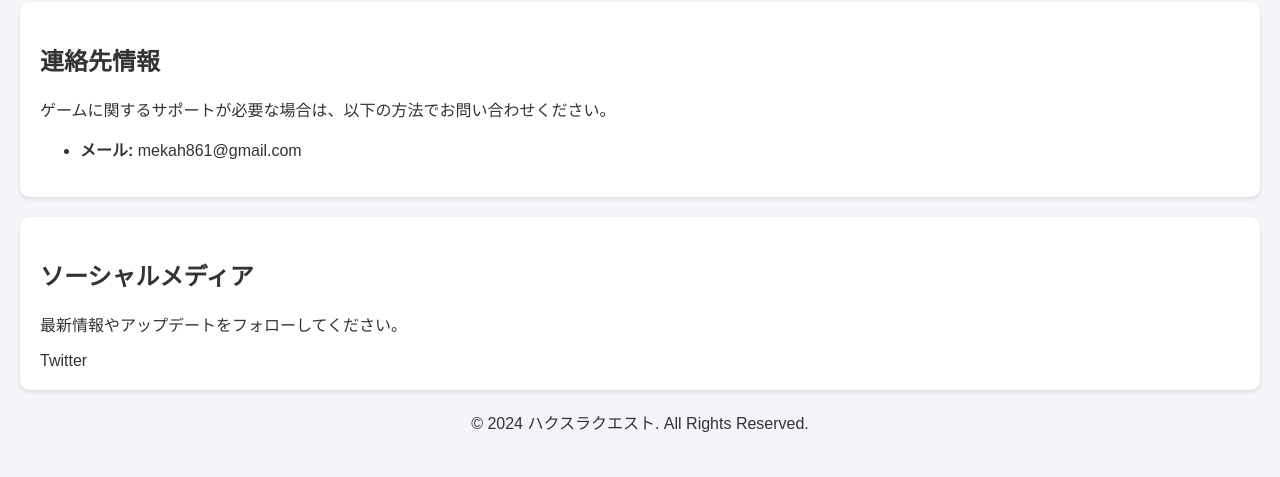
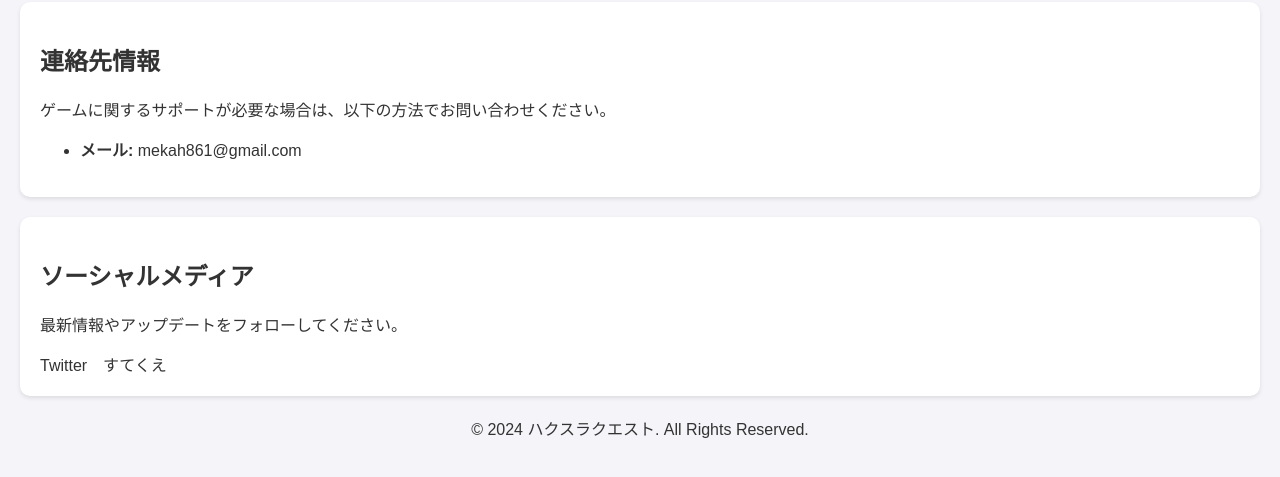
Before and after one commit to WindowsGitHubDM/DropRPGUser, a plain HTML site: page index.html in a window 1280 px wide. Shown: the part 107-584 px from the top of the page. Drawn offline with Linux system fonts and the light colour scheme.

Commit message:
Update index.html

```diff
--- a/index.html
+++ b/index.html
@@ -53,7 +53,7 @@
     <section class="social-media">
         <h2>ソーシャルメディア</h2>
         <p>最新情報やアップデートをフォローしてください。</p>
-       <a href="https://twitter.com/newdmgu" target="_blank">Twitter</a>
+       <a href="https://twitter.com/newdmgu" target="_blank">Twitter　すてくえ</a>
     </section>
 
     <div class="footer">
```
